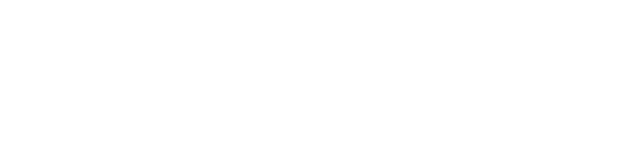
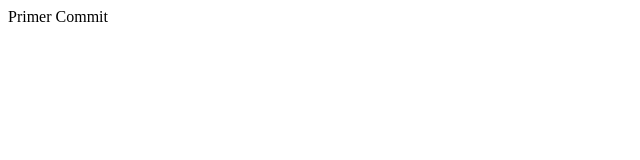
Before and after one commit to Josemiguel47/Curso_Git, a plain HTML site: page index.html in a window 1280 px wide. Shown: the whole page, without its empty margins (0-640 px from the left). Drawn offline with Linux system fonts and the light colour scheme.

Commit message:
Segundo commit m

```diff
--- a/index.html
+++ b/index.html
@@ -3,6 +3,8 @@
 <head>
     <meta charset="UTF-8" />
     <title>MI PRIMERA PAGINA</title>
+    <div>Primer Commit</div>
+
 </head>
 <body>
 
```
